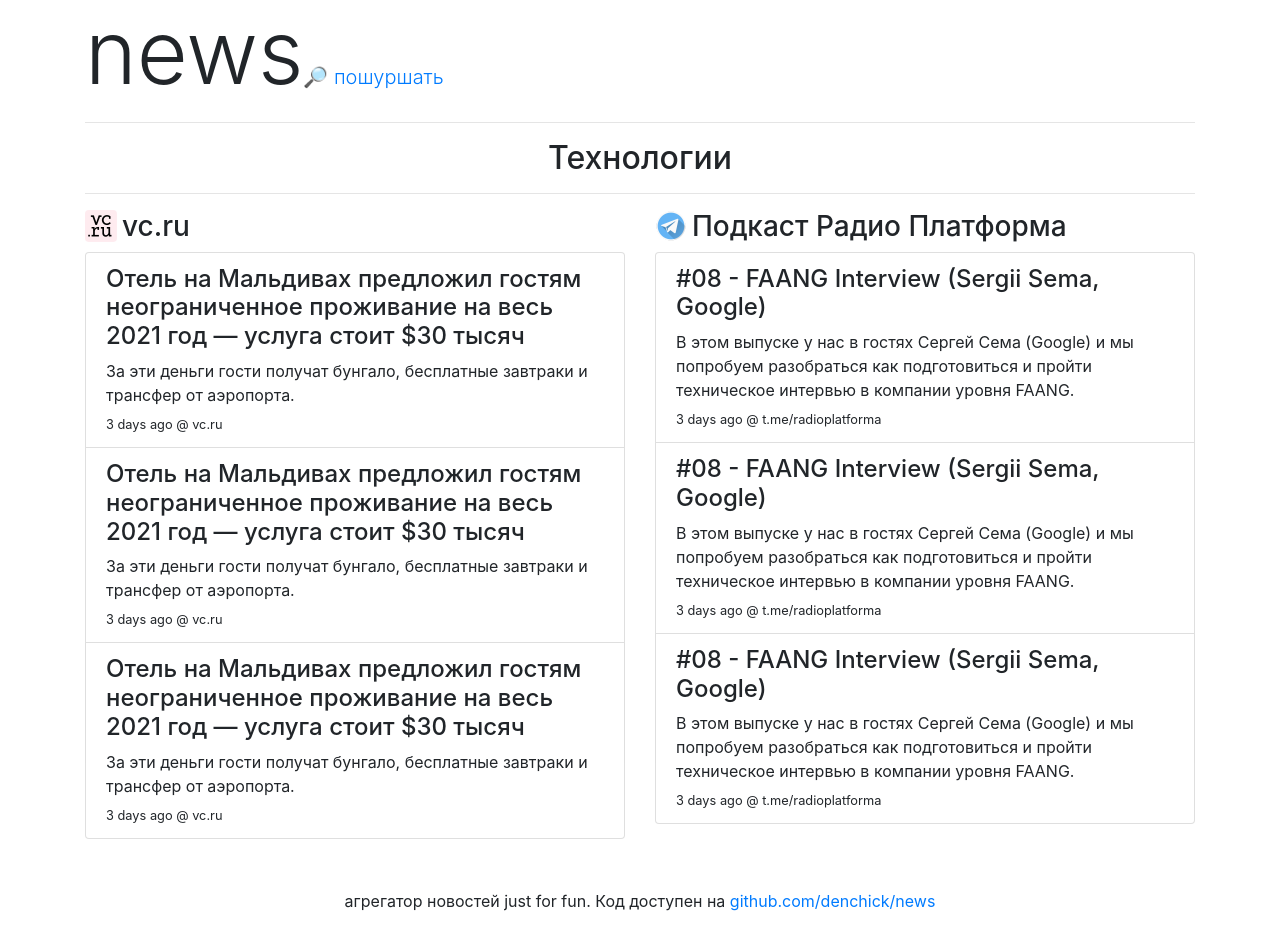
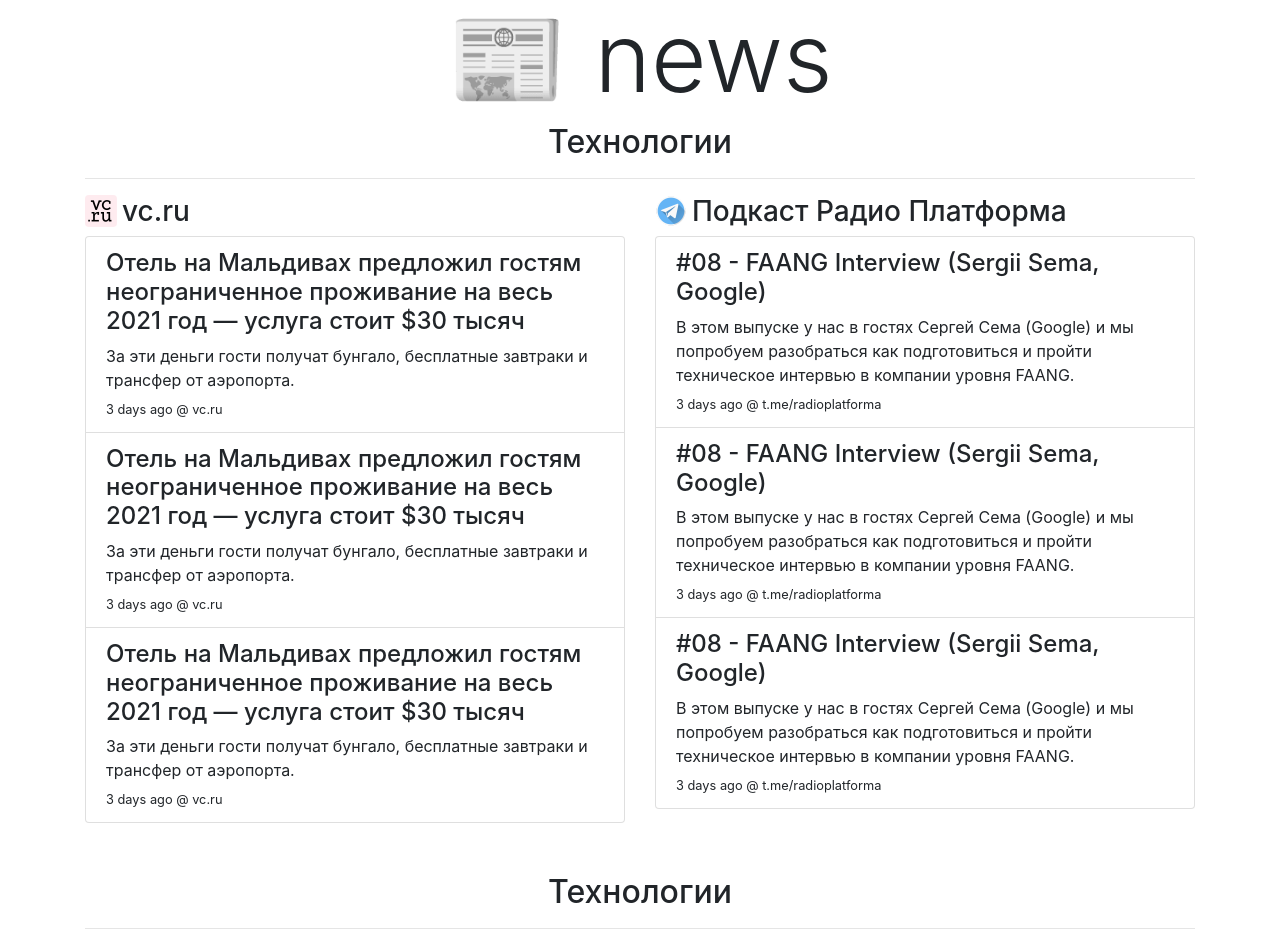
Before and after one commit to Denchick/news, a React (Create React App) app in the folder news-frontend/: page / in a window 1280 px wide. Shown: the top 945 px of the page. Built offline with nearby package versions, Linux system fonts and the light colour scheme.

Commit message:
trying to make it "very nice"

```diff
--- a/news-frontend/src/App.tsx
+++ b/news-frontend/src/App.tsx
@@ -9,6 +9,8 @@ const App = () => {
         <Container>
             <Header />
             <TechnologyCategory />
+            <TechnologyCategory />
+            <TechnologyCategory />
             <Footer />
         </Container>
     );
--- a/news-frontend/src/components/Header/Header.tsx
+++ b/news-frontend/src/components/Header/Header.tsx
@@ -2,12 +2,9 @@ import React from "react";
 
 const Header = () => (
     <header>
-        <h1 className="display-2" style={{ display: "inline" }}>
-            news
+        <h1 className="display-1 text-center">
+            📰 news
         </h1>
-        <a className="text-decoration-none lead" href="/search">
-            🔎 пошуршать
-        </a>
     </header>
 )
 
--- a/news-frontend/src/components/NewsCategory/NewsCategory.tsx
+++ b/news-frontend/src/components/NewsCategory/NewsCategory.tsx
@@ -11,7 +11,6 @@ const NewsCategory = ({title, children}: INewsCategoryProps) => {
         <div style={{marginBottom: 50}}>
             <Row>
                 <Col>
-                    <hr />
                     <h2 className="text-center">{title}</h2>
                     <hr />
                 </Col>
```
